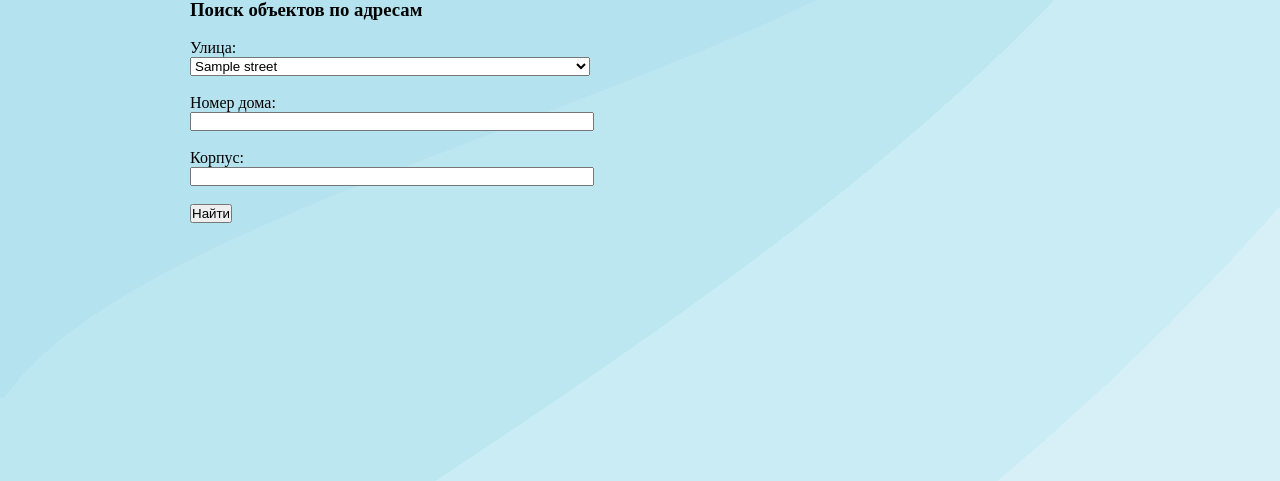
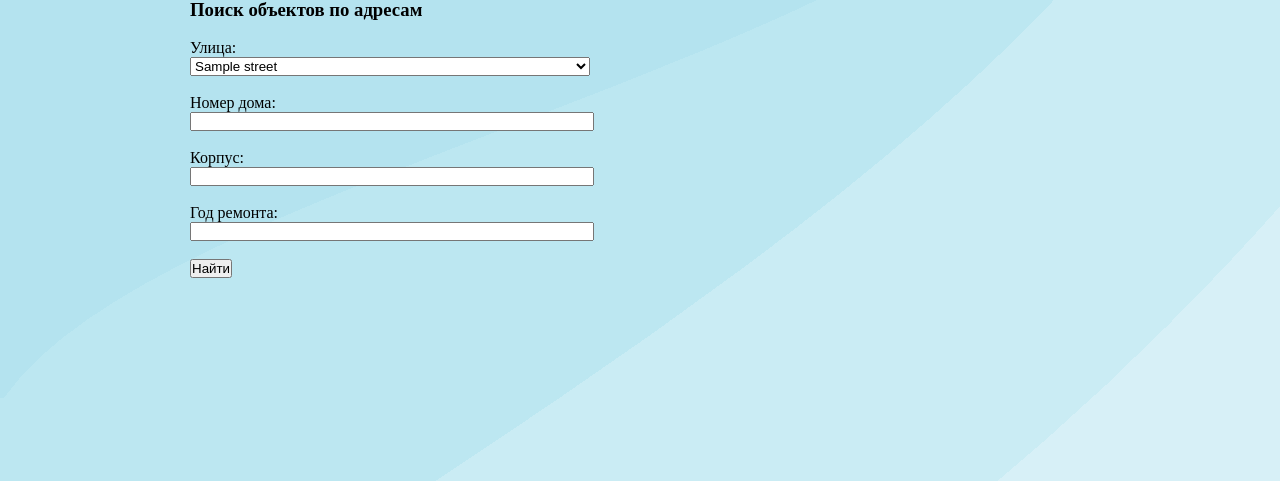
Before and after one commit to grmnga/repairs_old, a PHP site: page /findbyaddress in a window 1280 px wide. Shown: the part 201-682 px from the top of the page. Run offline with PHP 8.4, Linux system fonts and the light colour scheme; tables that the repository leaves empty or names only in its code hold one stand-in row (values such as "Sample post").

Commit message:
Добавлено поле ввода года для поиска

```diff
--- a/findbyaddress/index.php
+++ b/findbyaddress/index.php
@@ -45,6 +45,9 @@ echo "</select></br></br>";
     <p>Корпус:</p>
     <input type="text" name="litera" id="object">
     </br></br>
+    <p>Год ремонта:</p>
+    <input type="text" name="year" id="object">
+    </br></br>
     <!-- <button formaction="" name="button" type="submit" value="OK"> Окай</button> -->
         <input type="submit" value="Найти">
 
```
